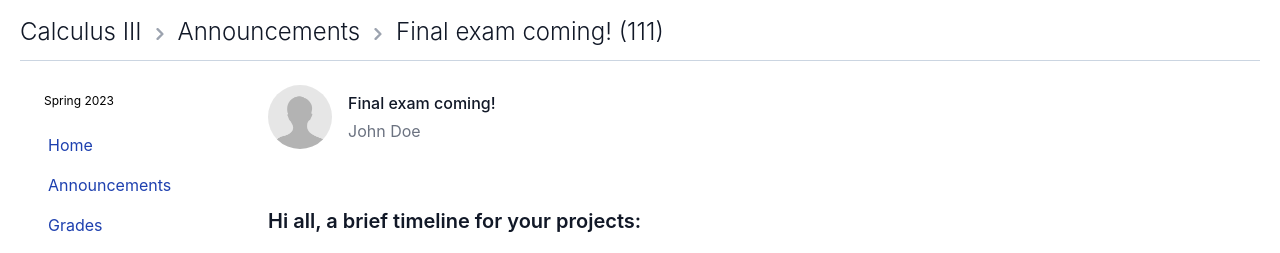
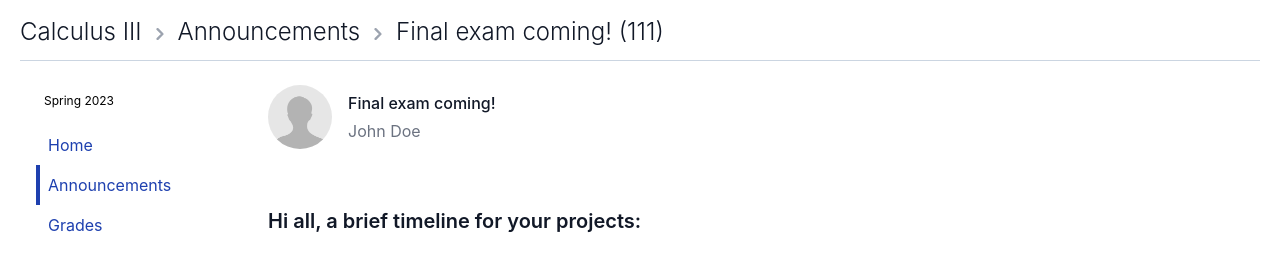
Before and after one commit to daniiltsioma/canvas-ui, a React (Create React App) app: page /course/1/announcements/1 in a window 1280 px wide. Shown: the top 253 px of the page. Built offline with nearby package versions, Linux system fonts and the light colour scheme.

Commit message:
fixed sidebar highlighting (isChildActive)

```diff
--- a/src/components/Breadcrumbs/Breadcrumbs.tsx
+++ b/src/components/Breadcrumbs/Breadcrumbs.tsx
@@ -20,9 +20,9 @@ const Breadcrumbs = () => {
             >
               <path
                 stroke="currentColor"
-                stroke-linecap="round"
-                stroke-linejoin="round"
-                stroke-width="2"
+                strokeLinecap="round"
+                strokeLinejoin="round"
+                strokeWidth="2"
                 d="m1 9 4-4-4-4"
               />
             </svg>
--- a/src/components/Sidebar/Sidebar.tsx
+++ b/src/components/Sidebar/Sidebar.tsx
@@ -1,11 +1,20 @@
-import { NavLink, useParams } from "react-router-dom";
+import { useEffect, useState } from "react";
+import { NavLink, useLocation, useParams } from "react-router-dom";
 
 interface Props {
   term: string;
 }
 
 const Sidebar = ({ term }: Props) => {
+  const [isChildActive, setIsChildActive] = useState();
   const { courseId } = useParams();
+
+  const location = useLocation();
+
+  useEffect(() => {
+    console.log(location.pathname.split("/"));
+    console.log(location.pathname.split("/").slice(3));
+  }, [location]);
 
   const items = [
     {
@@ -32,14 +41,22 @@ const Sidebar = ({ term }: Props) => {
       <div className="py-4">
         <ul>
           {items.map((item) => (
-            <li>
+            <li key={item.text}>
               <NavLink
                 to={item.path}
                 end
                 className={({ isActive }) =>
                   [
                     "block w-full hover:underline text-blue-800 p-2 border-l-4",
-                    isActive ? "border-blue-800" : "border-transparent",
+                    isActive ||
+                    // start isChildActive
+                    location.pathname
+                      .split("/")
+                      .slice(3)
+                      .includes(item.path.split("/").slice(3).join(""))
+                      ? // end isChildActive
+                        "border-blue-800"
+                      : "border-transparent",
                   ].join(" ")
                 }
               >
--- a/src/views/course/CourseAnnouncements.tsx
+++ b/src/views/course/CourseAnnouncements.tsx
@@ -9,7 +9,7 @@ const Announcements = () => {
     <div className="block w-4/5">
       <div className="border-y border-slate-300 divide-y divide-slate-300 mt-16">
         {data.announcements.map((ann) => (
-          <div>
+          <div key={ann.id}>
             <Link to={`/course/${ann.courseId}/announcements/${ann.id}`}>
               <ListCard
                 title={ann.title}
```
